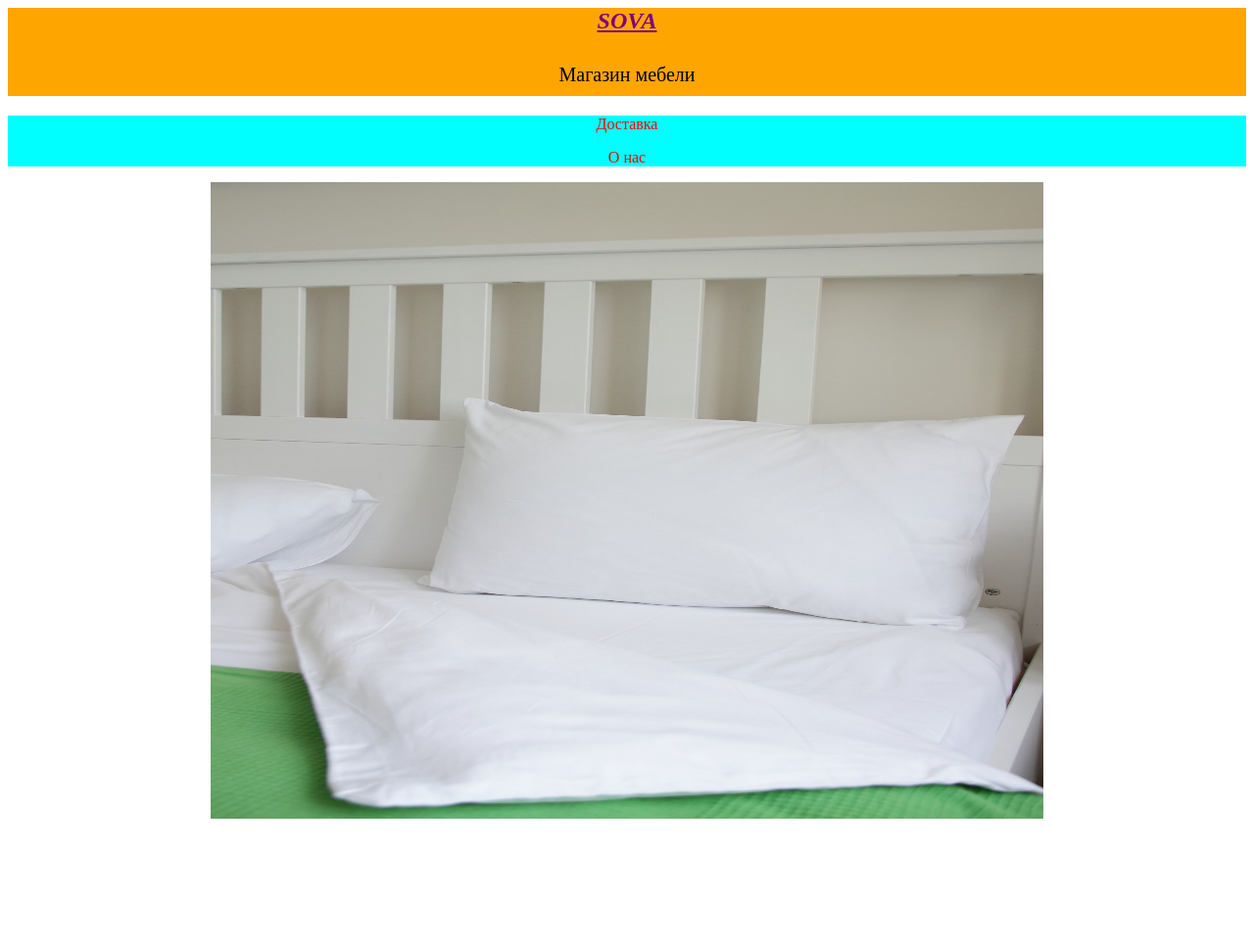
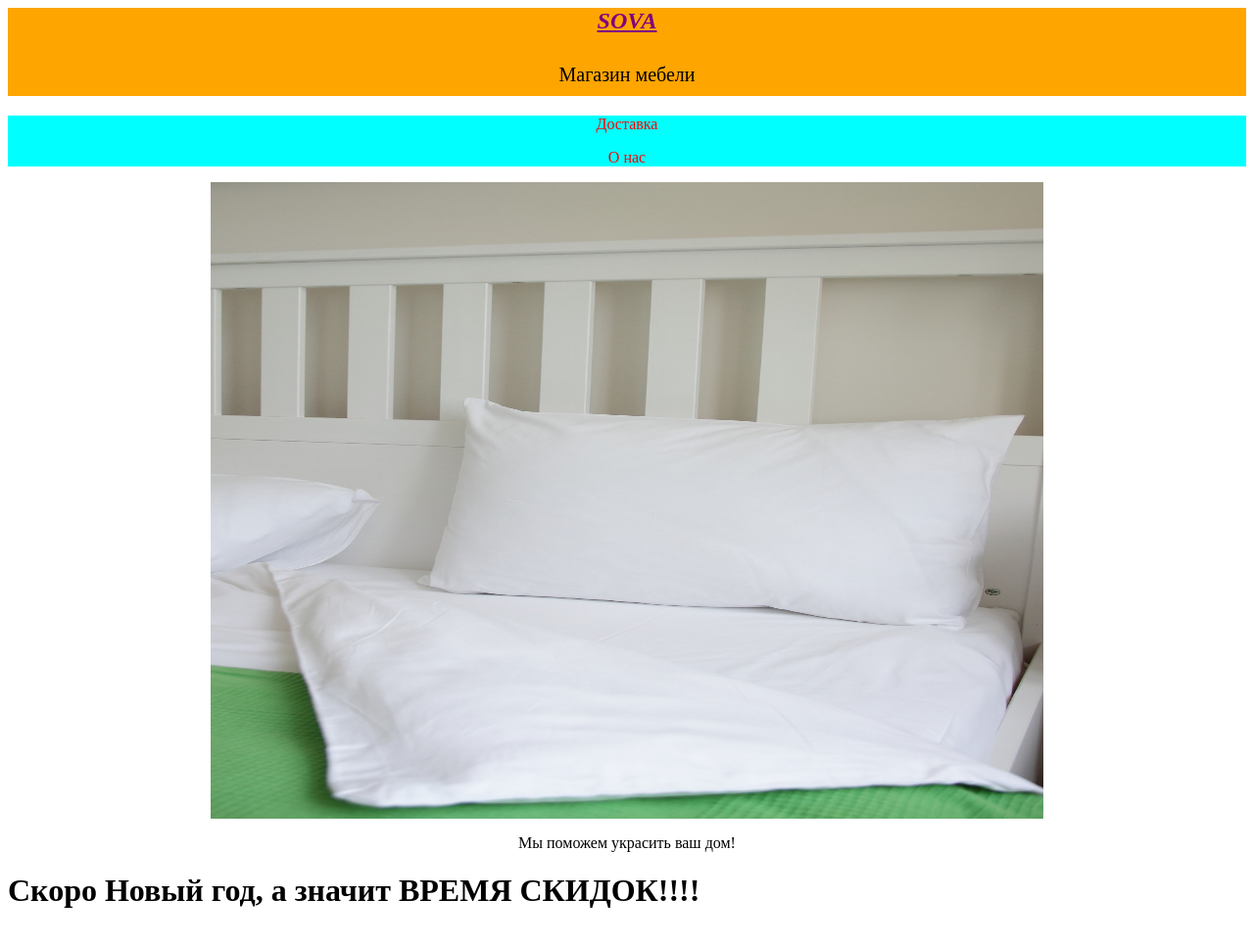
Before and after one commit to Artur4ick/site-podyshki, a plain HTML site: page index.html in a window 1280 px wide. Shown: the whole page at 98% size. Before the commit the page ends 852 px from the top, so only its background shows below. Drawn offline with Linux system fonts and the light colour scheme.

Commit message:
Update index.html

```diff
--- a/index.html
+++ b/index.html
@@ -14,6 +14,10 @@
         <p>О нас</p>
       </nav>
       <p class="jjj"> <img src="https://github.com/Artur4ick/site-podyshki/blob/main/apartment-gac75e56cd_1920.jpg?raw=true" width="850px" height="650px"/></p>
+      <p class="jjj">Мы поможем украсить ваш дом!</p>
+      <h1>Скоро Новый год, а значит ВРЕМЯ СКИДОК!!!!</p>
+      <p><img src=""
+
 
 
 
```
